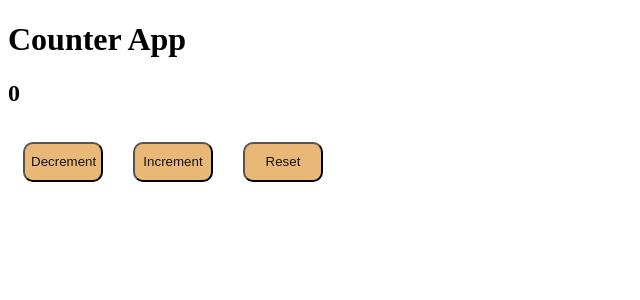
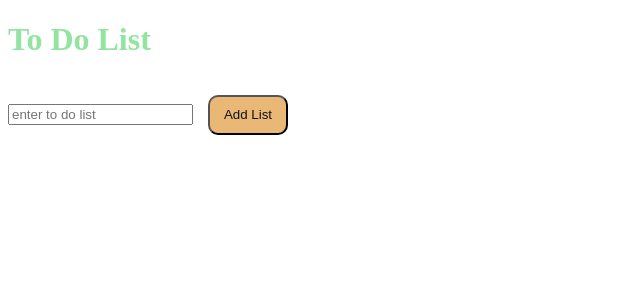
Before and after one commit to Sajiboahid007/AngularAp, an Angular app: page / in a window 1280 px wide. Shown: the top 300 px of the page, without its empty margins (0-640 px from the left). Built offline with nearby package versions, Linux system fonts and the light colour scheme.

Commit message:
to do list

```diff
--- a/src/app/app.css
+++ b/src/app/app.css
@@ -11,3 +11,15 @@
 .btn:hover {
   background-color: rgb(211, 237, 105);
 }
+
+.delete{
+  display: flex;
+  margin-left: auto;
+}
+
+ul {
+  display: flex;
+  justify-content: space-around;
+  list-style-type: none;
+
+}
--- a/src/app/app.html
+++ b/src/app/app.html
@@ -1,9 +1,14 @@
-<h1>Counter App</h1>
-<div>
-  <h2>{{ count }}</h2>
-  <div>
-    <button class="btn" (click)="handleCounter(-1)">Decrement</button>
-    <button class="btn" (click)="handleCounter(1)">Increment</button>
-    <button class="btn" (click)="handleCounter(0)">Reset</button>
-  </div>
-</div>
+<h1 style="color: rgb(147, 227, 161);">To Do List</h1>
+
+<input type="text" [(ngModel)]="task" placeholder="enter to do list">
+
+<button class="btn" (click)="taskList()">Add List</button>
+
+@for(items of toDoList; track items.id){
+  <ul style="display: flex;">
+    <li>{{items.id}} </li>
+    <li>{{items.doList}} </li>
+    <li><button (click)="delete(items.id)">Delete</button></li>
+
+  </ul>
+}
--- a/src/app/app.ts
+++ b/src/app/app.ts
@@ -2,39 +2,50 @@ import { Component, signal, SimpleChange } from '@angular/core';
 import { RouterOutlet } from '@angular/router';
 import { Login } from './login/login';
 import { Singup } from './singup/singup';
+import { FormsModule } from '@angular/forms';
+
+interface ToDo {
+  id: number, doList: string
+}
 
 @Component({
   selector: 'app-root',
-  // imports: [Login, Singup],
+  imports: [FormsModule],
   templateUrl: './app.html',
   styleUrl: './app.css',
 })
+
+
+
 export class App {
-  count = 0;
-  decrement() {
-    this.count--;
-    if (this.count < 0) {
-      this.count = 0;
-    }
-    alert('counter can be negative');
-  }
-  increment() {
-    this.count++;
-  }
-  reset() {
-    this.count = 0;
-    alert('are you sure!');
+  task = '';
+  toDoList: ToDo[] = [];
+
+  taskList() {
+    this.toDoList.push({ id: this.toDoList.length + 1, doList: this.task });
+    this.task = '';
   }
 
-  public handleCounter(value: number) {
-    if (value === 0) {
-      this.count = 0;
-    } else {
-      this.count += value;
-      if (this.count < 0) {
-        this.count = 0;
-        alert('counter can be negative');
+  removeByForLoop(id: number) {
+    let todo: ToDo[] = [];
+    for (let index = 0; index < this.toDoList.length; index++) {
+      const element = this.toDoList[index];
+      if (element.id === id) {
+        continue;
       }
+      todo.push(element);
     }
+
+    this.toDoList = todo;
+  }
+
+  delete(id: number) {
+    // this.toDoList.
+    //this.removeByForLoop(id);
+    this.toDoList = this.toDoList.filter( item => item.id !== id);
+
+    // this.toDoList = this.toDoList.filter((item) => {
+    //   return item.id !== id;
+    // })
   }
 }
```
